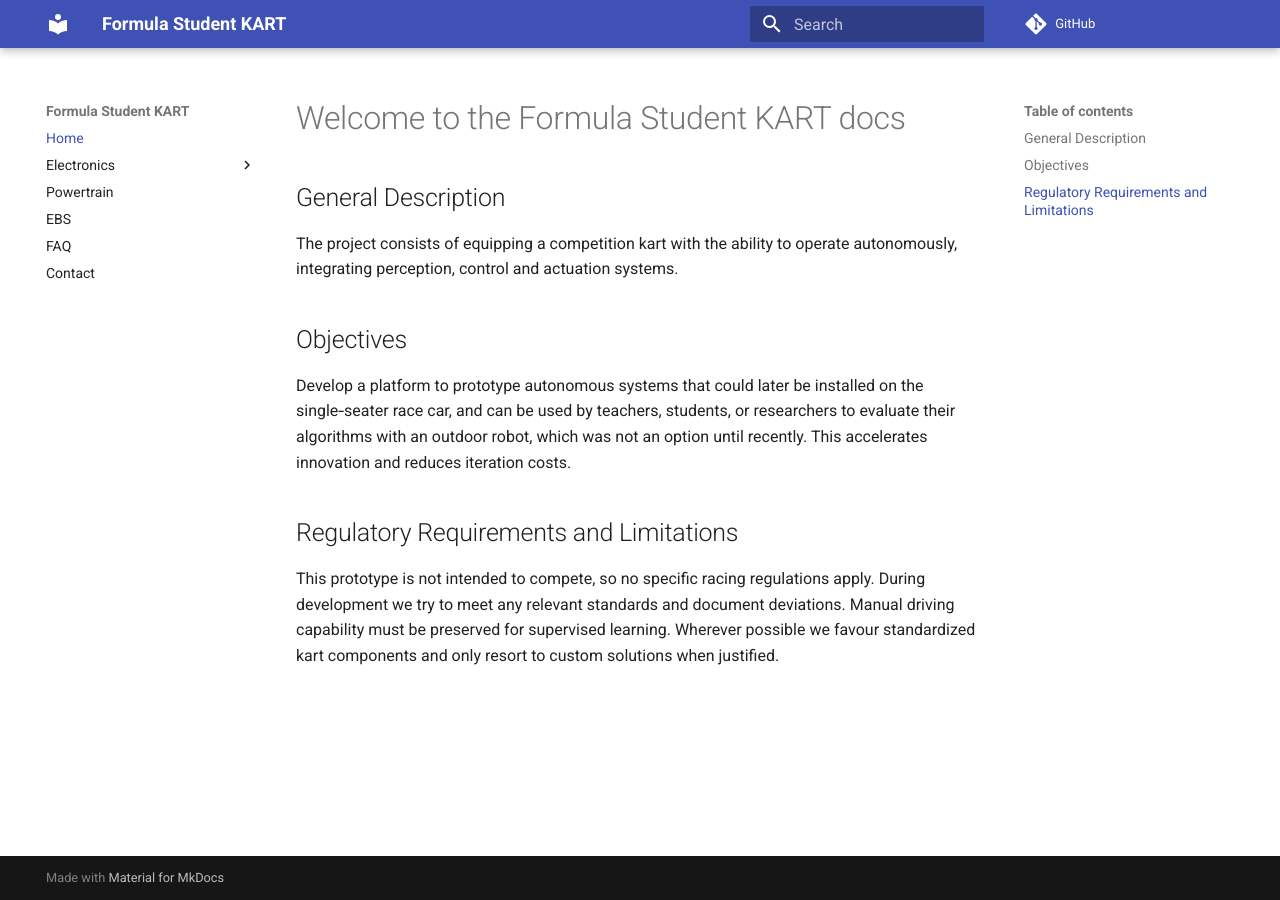
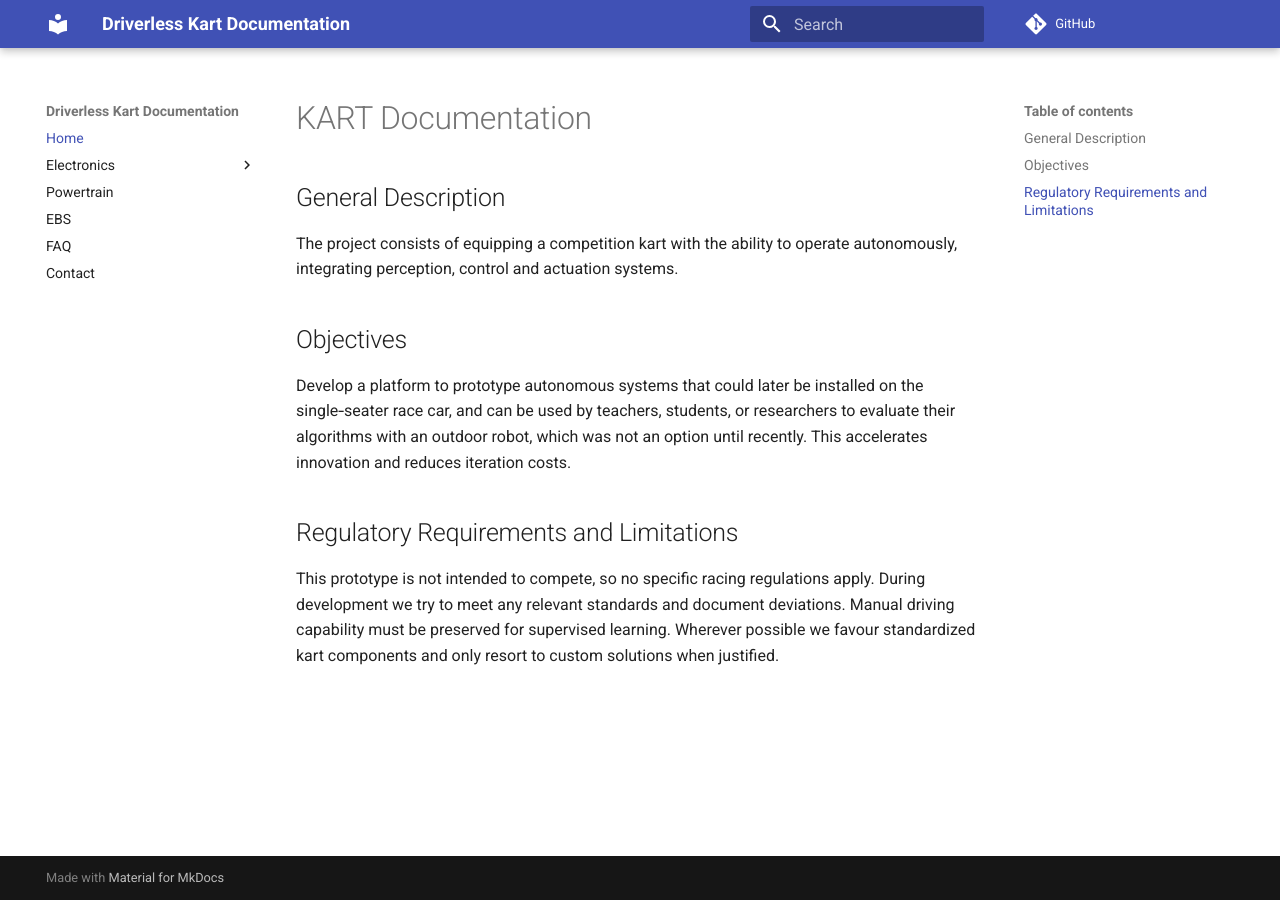
Before and after one commit to UM-Driverless/kart_docs, an MkDocs documentation site: the page built from docs/index.md, in a window 1280 px wide. Built offline with MkDocs 1.6.1 and Material for MkDocs 9.7.7, drawn with Linux system fonts in a browser that asks for light colours; comment, search, counter and statistics services are not loaded.

Commit message:
Add info and update names

```diff
--- a/docs/index.md
+++ b/docs/index.md
@@ -1,4 +1,4 @@
-# Welcome to the Formula Student KART docs
+# KART Documentation
 
 ## General Description
 
--- a/mkdocs.yml
+++ b/mkdocs.yml
@@ -1,4 +1,4 @@
-site_name: Formula Student KART
+site_name: Driverless Kart Documentation
 theme:
   name: material
 nav:
```
Also changed, not shown: README.md (+1 -1 lines), stuff.md (added, +5 -0 lines).
